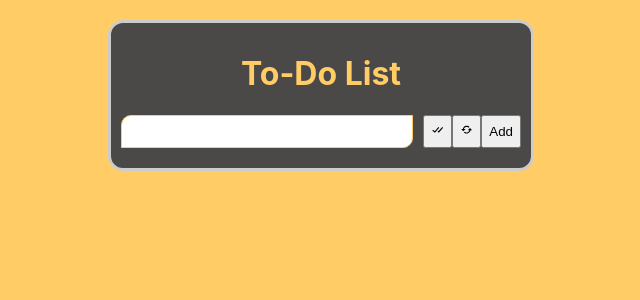
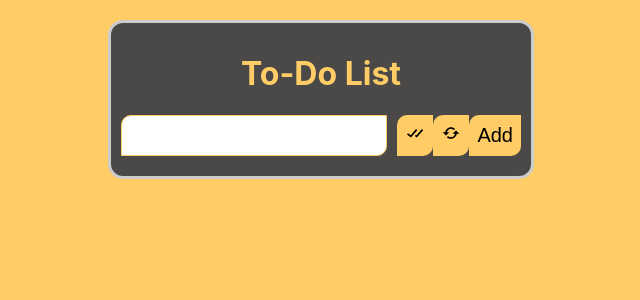
Before and after one commit to ibsa-a1/To-Do-List-React-App-, a React (Create React App) app in the folder to-do-list-app/: page / in a window 1280 px wide. Shown: the top 300 px of the page, without its empty margins (319-959 px from the left). Built offline with nearby package versions, Linux system fonts and the light colour scheme.

Commit message:
add button style

```diff
--- a/to-do-list-app/src/Components/Todolist.css
+++ b/to-do-list-app/src/Components/Todolist.css
@@ -25,3 +25,17 @@ h1 {
     border-radius: 10px 0 10px 0;
     border: 1px solid #ffcc66;
 }
+.add-btn, .update-btn, .cancel-btn {
+    padding: 8px 8px;
+    border: none;
+    border-radius: 10px 0 10px 0;
+    background-color: #ffcc66;
+    color: black;
+    cursor: pointer;
+    font-size: 20px;
+    transition: background-color 0.3s ease;
+}
+.add-btn:hover, .update-btn:hover, .cancel-btn:hover {
+    background-color: black;
+    color: #ffcc66;
+}
```
